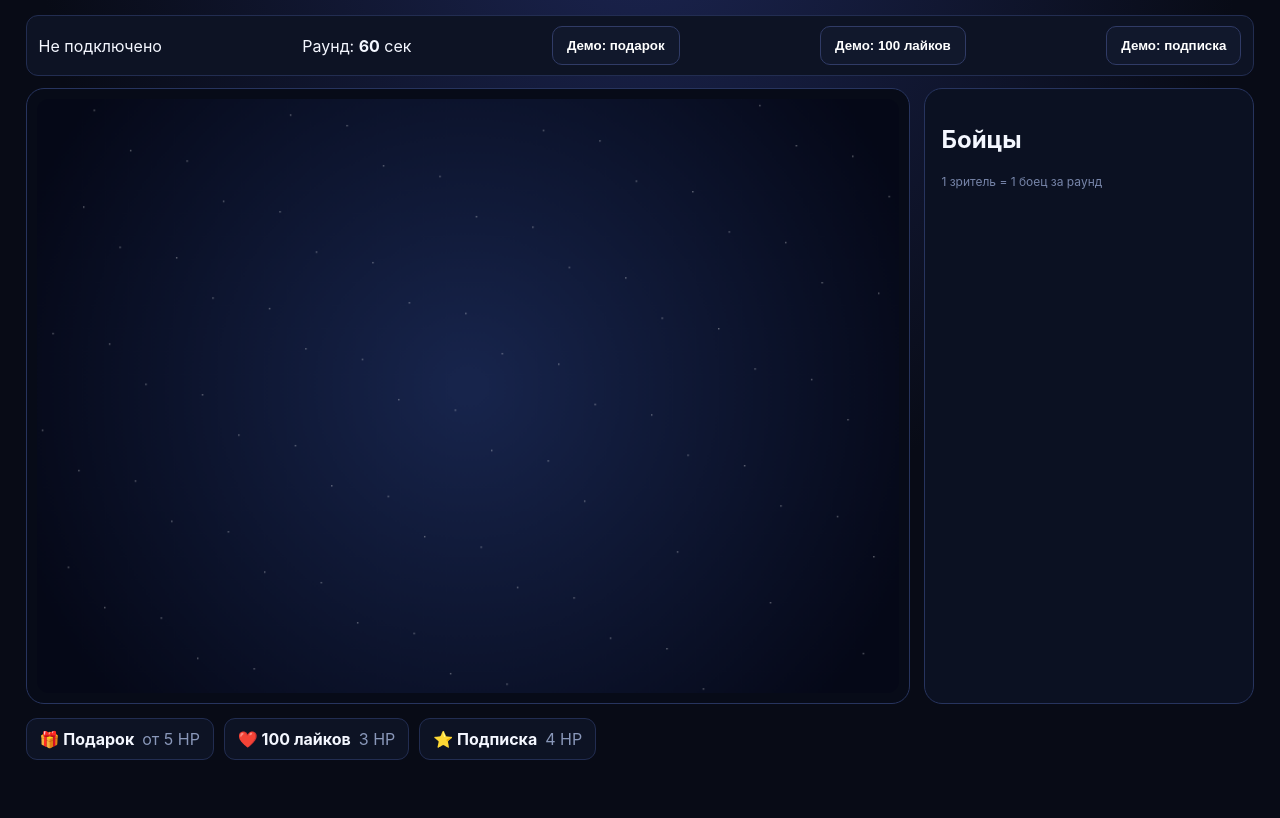
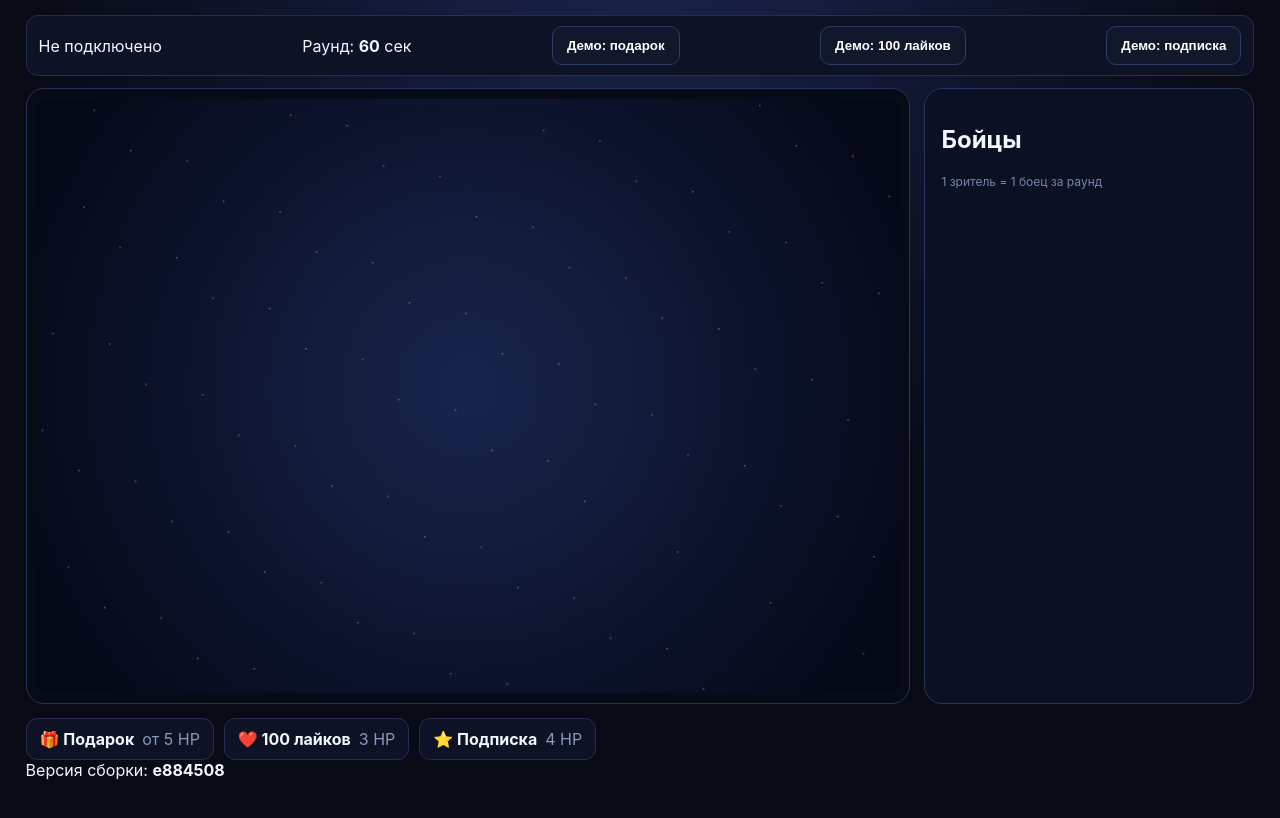
Before and after one commit to wertretwetrertew-a11y/TikTok-Arena, a website: page public/index.html in a window 1280 px wide. Shown: the part 84-902 px from the top of the page. Drawn offline with nearby package versions, Linux system fonts and the light colour scheme; no server answers.

Commit message:
Add visible build version to TikTok Arena UI

```diff
--- a/public/index.html
+++ b/public/index.html
@@ -5,4 +5,5 @@
 <section class="statusbar"><span id="connection">Не подключено</span><span>Раунд: <b id="timer">60</b> сек</span><button id="demoGift">Демо: подарок</button><button id="demoLike">Демо: 100 лайков</button><button id="demoSub">Демо: подписка</button></section>
 <section class="layout"><div class="arena-card"><canvas id="arena" width="900" height="620"></canvas><div id="winner" class="winner hidden"></div></div><aside class="leaderboard"><h2>Бойцы</h2><div class="legend">1 зритель = 1 боец за раунд</div><div id="fighters"></div></aside></section>
 <section class="rules"><div><b>🎁 Подарок</b><span>от 5 HP</span></div><div><b>❤️ 100 лайков</b><span>3 HP</span></div><div><b>⭐ Подписка</b><span>4 HP</span></div></section>
+<div class="build-version">Версия сборки: <b>e884508</b></div>
 </main><script src="/socket.io/socket.io.js"></script><script src="/game.js"></script></body></html>
```
